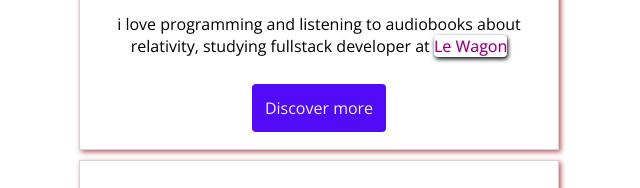
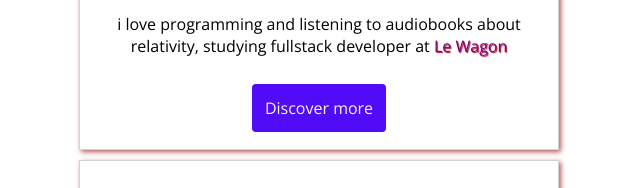
Before and after one commit to prgrmr-yn/profile, a plain HTML site: page index.html in a window 1280 px wide. In both pictures the pointer is over the link "Le Wagon". Shown: the part 245-433 px from the top of the page, 321-961 px from the left. Drawn offline with nearby package versions, Linux system fonts and the light colour scheme.

Commit message:
removed the box shadow from hover effects

```diff
--- a/style.css
+++ b/style.css
@@ -29,8 +29,8 @@ p>a, a{
 p>a:hover {
   border-radius: 4px;
   color: purple;
-  text-shadow: 1px 0px 1px pink;
-  box-shadow: 1px 2px 4px black;
+  text-shadow: 1px 1px 1px rgb(172, 13, 40);
+  /* box-shadow: 1px 2px 4px black; */
 }
 
 h2 {
```
